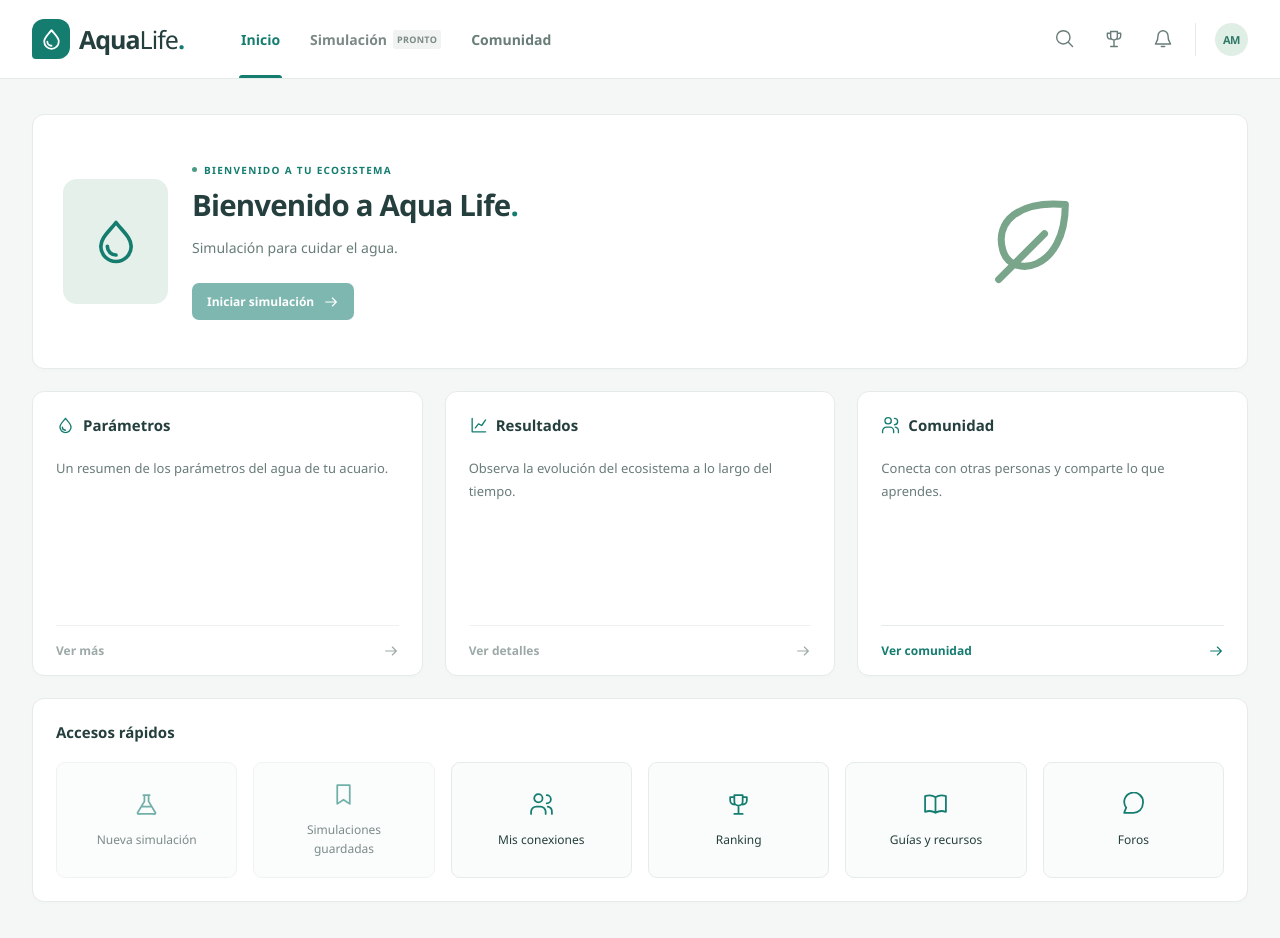
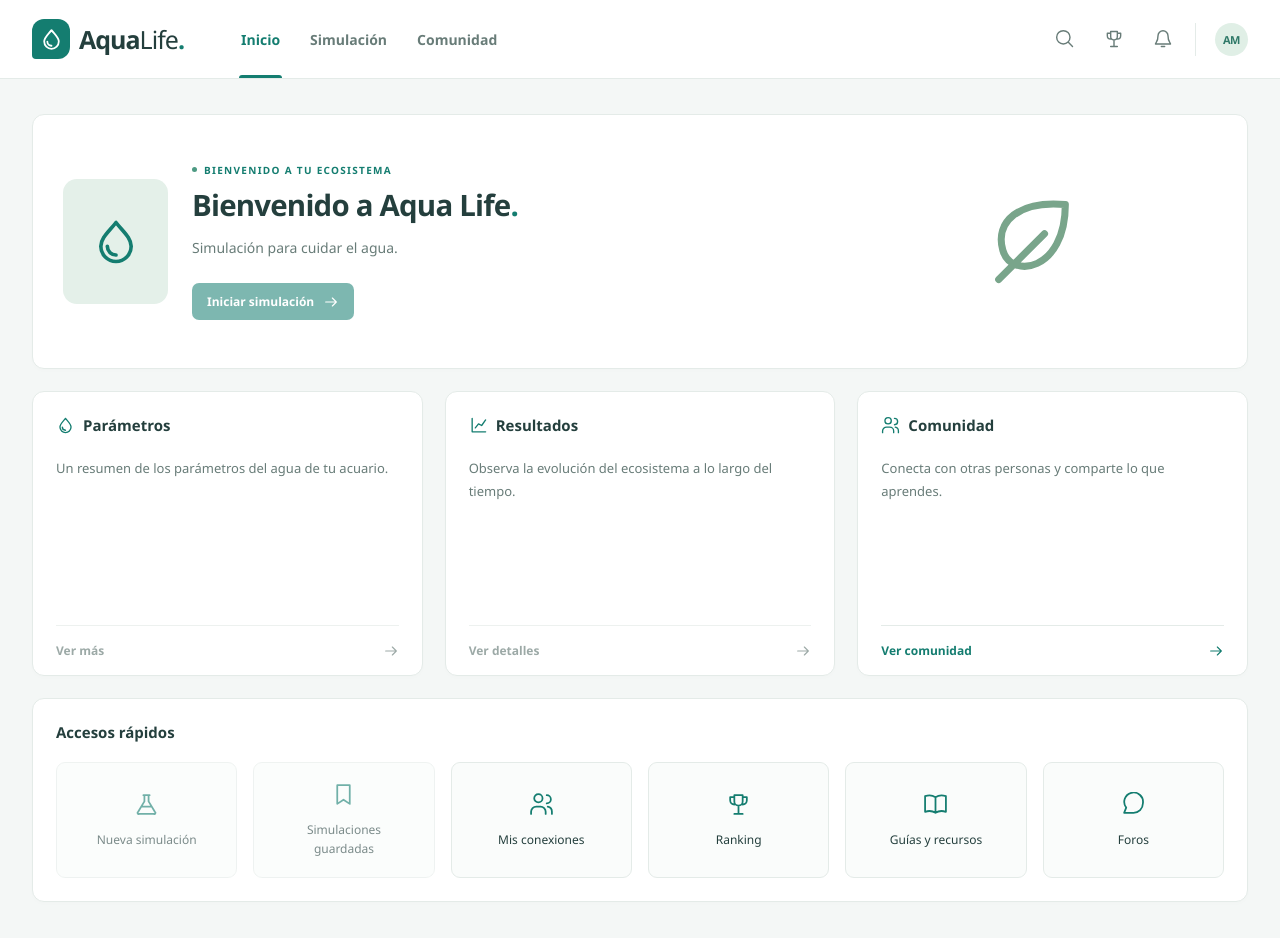
Before and after one commit to jleivav/AquaLife, a React (Vite) app: page / in a window 1280 px wide. Shown: the top 938 px of the page. Built offline with nearby package versions, Linux system fonts and the light colour scheme.

Commit message:
feat: habilitar acceso a simulacion en la navegacion
Fix missing newline at end of Header.tsx

```diff
--- a/src/components/Header.tsx
+++ b/src/components/Header.tsx
@@ -21,9 +21,8 @@ export function Header({ activePage = 'community', query = '', onQueryChange, on
         <nav className="main-nav" aria-label="Navegación principal">
           <a href="#inicio" className={`nav-link ${activePage === 'home' ? 'active' : ''}`}
             aria-current={activePage === 'home' ? 'page' : undefined}>Inicio</a>
-          <button className="nav-link" disabled title="El simulador estará disponible en una próxima etapa">
-            Simulación <span className="soon">Pronto</span>
-          </button>
+          <a href="#simulacion" className={`nav-link ${activePage === 'simulation' ? 'active' : ''}`}
+            aria-current={activePage === 'simulation' ? 'page' : undefined}>Simulación</a>
           <a href="#comunidad" className={`nav-link ${activePage === 'community' ? 'active' : ''}`}
             aria-current={activePage === 'community' ? 'page' : undefined}
             onClick={activePage === 'community' ? onHome : undefined}>Comunidad</a>
```
